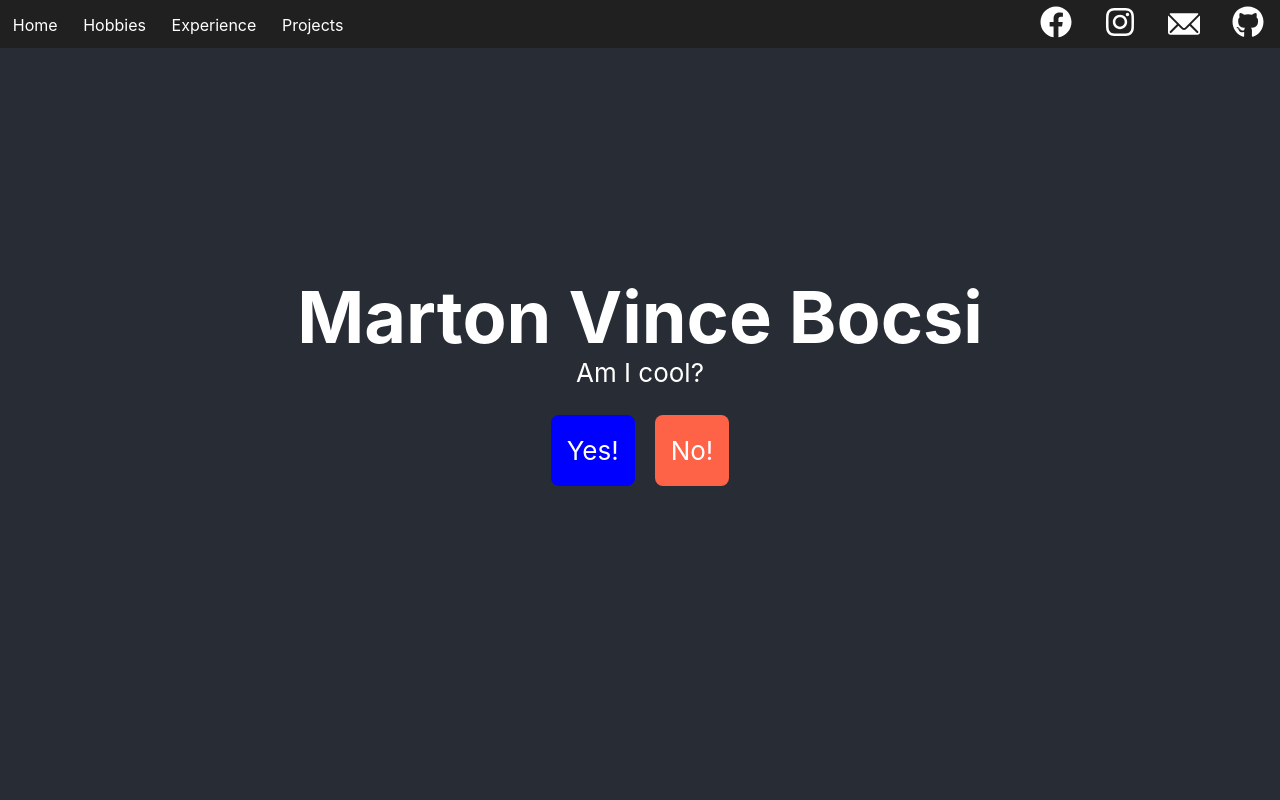
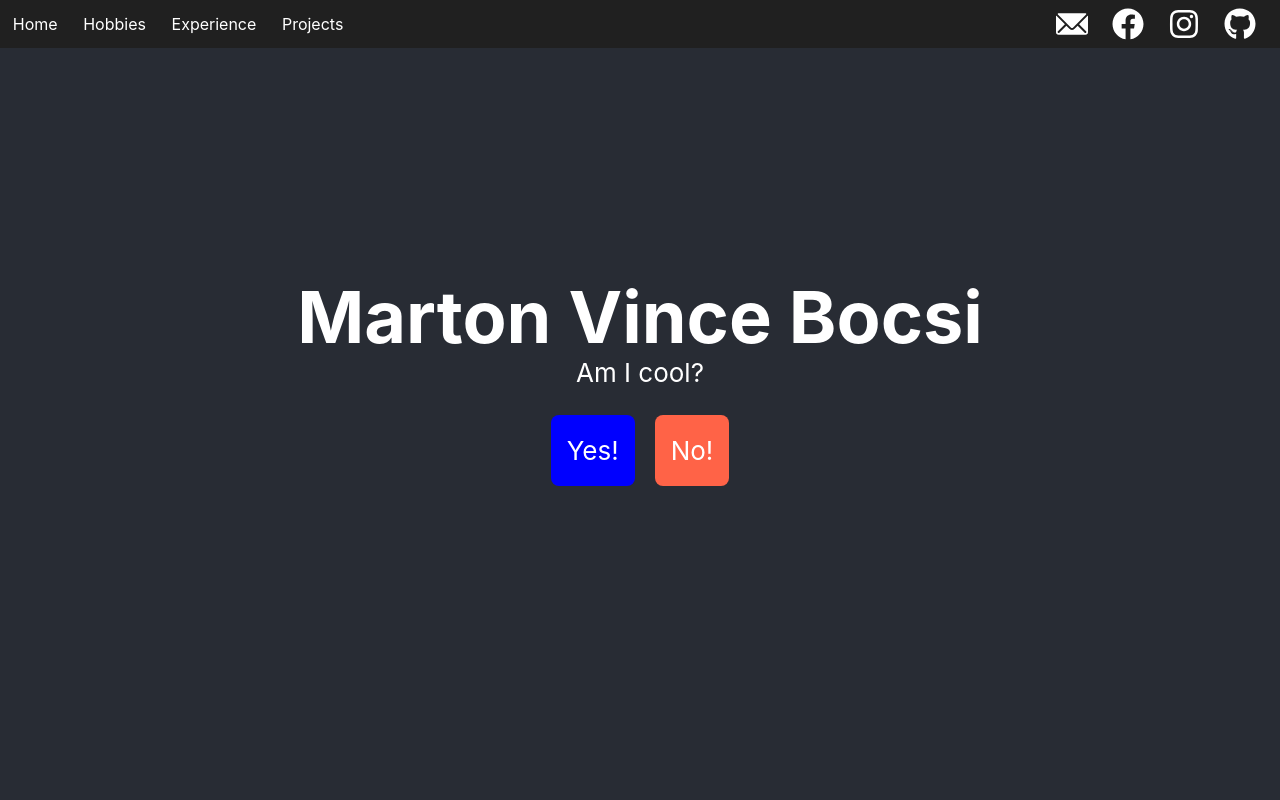
Before and after one commit to mbocsi/marton-site, a React (Create React App) app: page / in a window 1280 px wide. Shown: the top 800 px of the page. Built offline with nearby package versions, Linux system fonts and the light colour scheme.

Commit message:
Cleaned up socials bar with chakra

```diff
--- a/src/components/navbar.css
+++ b/src/components/navbar.css
@@ -13,9 +13,23 @@
     height: 100%;
     padding: 1%;
     text-align: center;
+    display: flex;
+    justify-content: center;
 }
 
-.socialitem {
-    margin-right: 0;
+.navbox {
+    text-align: center;
+    display: flex;
+    justify-content: center;
+    align-items: center;
+}
+
+.socials {
+    margin-right: 24px;
     margin-left: auto;
 }
+
+.social-link {
+    display: flex;
+    justify-content: center;
+}
--- a/src/components/navbar.js
+++ b/src/components/navbar.js
@@ -1,5 +1,5 @@
 import './navbar.css';
-import { Button, Icon, Box, useClipboard } from '@chakra-ui/react';
+import { Button, Icon, Box, useClipboard, Link as ChakraLink, HStack, Text } from '@chakra-ui/react';
 import { EmailIcon } from '@chakra-ui/icons';
 import { FaFacebook, FaInstagram, FaGithub } from 'react-icons/fa';
 import { motion } from 'framer-motion';
@@ -10,36 +10,45 @@ function Navbar() {
     return (
         <div className='navbar'>
             <Link className='navitem' to='/'>
-                <Box borderRadius={0} bg={false} color='white' as={motion.div} whileHover={{ scale: 1.1}} whileTap={{ scale: 1 }}>Home</Box>
+                <Box className='navbox' borderRadius={0} bg={false} color='white' as={motion.div} whileHover={{ scale: 1.1}} whileTap={{ scale: 1 }}>
+                    <Text>Home</Text>
+                </Box>
             </Link>
             <Link className='navitem' to='/hobbies'>
-                <Box borderRadius={0} bg={false} color='white' as={motion.div} whileHover={{ scale: 1.1}} whileTap={{ scale: 1 }}>Hobbies</Box>
+                <Box className='navbox' borderRadius={0} bg={false} color='white' as={motion.div} whileHover={{ scale: 1.1}} whileTap={{ scale: 1 }}>
+                    <Text>Hobbies</Text>
+                </Box>
             </Link>
             <Link className='navitem' to='/experience'>
-                <Box borderRadius={0} bg={false} color='white' as={motion.div} whileHover={{ scale: 1.1}} whileTap={{ scale: 1 }}>Experience</Box>
+                <Box className='navbox' borderRadius={0} bg={false} color='white' as={motion.div} whileHover={{ scale: 1.1}} whileTap={{ scale: 1 }}>
+                    <Text>Experience</Text>
+                </Box>
             </Link>
             <Link className='navitem' to='/projects'>
-                <Box borderRadius={0} bg={false} color='white' as={motion.div} whileHover={{ scale: 1.1}} whileTap={{ scale: 1 }}>Projects</Box>
+                <Box className='navbox' borderRadius={0} bg={false} color='white' as={motion.div} whileHover={{ scale: 1.1}} whileTap={{ scale: 1 }}>
+                    <Text>Projects</Text>
+                </Box>
             </Link>
-
-            <Button className='socialitem' colorScheme='instagram' as={motion.div} whileHover={{ scale: 1.2}} whileTap={{ scale: 1.1 }}>
-                <Link to='https://www.facebook.com/marton.bocsi'>
-                    <Icon boxSize={8} as={FaFacebook}></Icon>
-                </Link>
-            </Button>
-            <Button colorScheme='instagram' as={motion.div} whileHover={{ scale: 1.2}} whileTap={{ scale: 1.1 }}>
-                <Link to='https://www.instagram.com/martonbocsi/'>
-                    <Icon boxSize={8} as={FaInstagram}></Icon>
-                </Link>
-            </Button>
-            <Button onClick={onCopy} colorScheme='instagram' as={motion.div} whileHover={{ scale: 1.2}} whileTap={{ scale: 1.1 }}>
-                <Icon boxSize={8} as={EmailIcon}></Icon>
-            </Button>
-            <Button colorScheme='instagram' as={motion.div} whileHover={{ scale: 1.2}} whileTap={{ scale: 1.1 }}>
-                <Link to='https://github.com/mbocsi'>
-                    <Icon boxSize={8} as={FaGithub}></Icon>
-                </Link>
-            </Button>
+            <HStack className='socials' spacing='24px'>
+                <Box onClick={onCopy} colorScheme='instagram' as={motion.div} whileHover={{ scale: 1.2}} whileTap={{ scale: 1.1 }}>
+                    <Icon boxSize={8} as={EmailIcon}></Icon>
+                </Box>
+                <ChakraLink href='https://www.facebook.com/marton.bocsi'>
+                    <Box className='social-link' as={motion.div} whileHover={{ scale: 1.2}} whileTap={{ scale: 1.1 }}>
+                        <Icon boxSize={8} as={FaFacebook}></Icon>
+                    </Box>
+                </ChakraLink>
+                <ChakraLink href='https://www.instagram.com/martonbocsi/'>
+                    <Box className='social-link' as={motion.div} whileHover={{ scale: 1.2}} whileTap={{ scale: 1.1 }}>
+                        <Icon boxSize={8} as={FaInstagram}></Icon>
+                    </Box>
+                </ChakraLink>
+                <ChakraLink href='https://github.com/mbocsi'>
+                    <Box className='social-link' as={motion.div} whileHover={{ scale: 1.2}} whileTap={{ scale: 1.1 }}>
+                        <Icon boxSize={8} as={FaGithub}></Icon>
+                    </Box>
+                </ChakraLink>
+            </HStack>
         </div>
     )
 }
```
